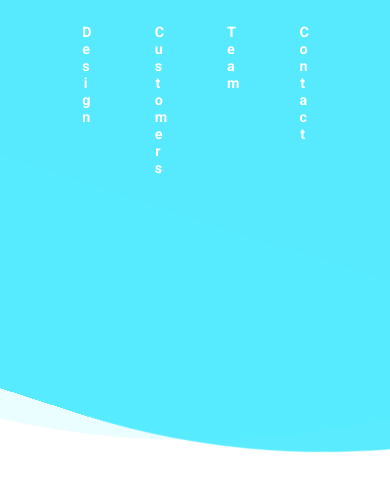
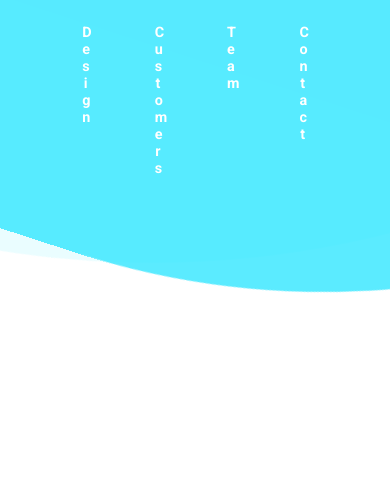
Before and after one commit to Ameer2000Mzori/Creeative-Design-Website, a website built with webpack: page src/index.html in a window 390 px wide. Built offline with nearby package versions, Linux system fonts and the light colour scheme; a web font is replaced by a local one.

Commit message:
added mida screen size or responsvness size of 768px

```diff
--- a/src/style.scss
+++ b/src/style.scss
@@ -18,6 +18,8 @@ body {
   align-items: center;
   justify-content: center;
   height: 28vh;
+  position: relative;
+  z-index: 10;
 
   .navbar-Wrap {
     height: 100%;
@@ -141,7 +143,7 @@ body {
     top: -85rem;
     z-index: -3;
     animation: headerDeco 25s infinite linear; /* Adjust the duration as needed */
-    border-radius: 600px 900px 600px;
+    border-radius: 950px 1100px 800px;
   }
 }
 
@@ -155,6 +157,19 @@ body {
   }
 }
 
+// header-Deco media screen
+
+@media screen and (max-width: 768px) {
+  .header-Deco {
+    .header-Deco-1 {
+      top: -110rem;
+    }
+    .header-Deco-2 {
+      top: -95rem;
+    }
+  }
+}
+
 // header
 .header {
   height: 100vh;
```
Also changed, not shown: src/style.css, 1 other file.
